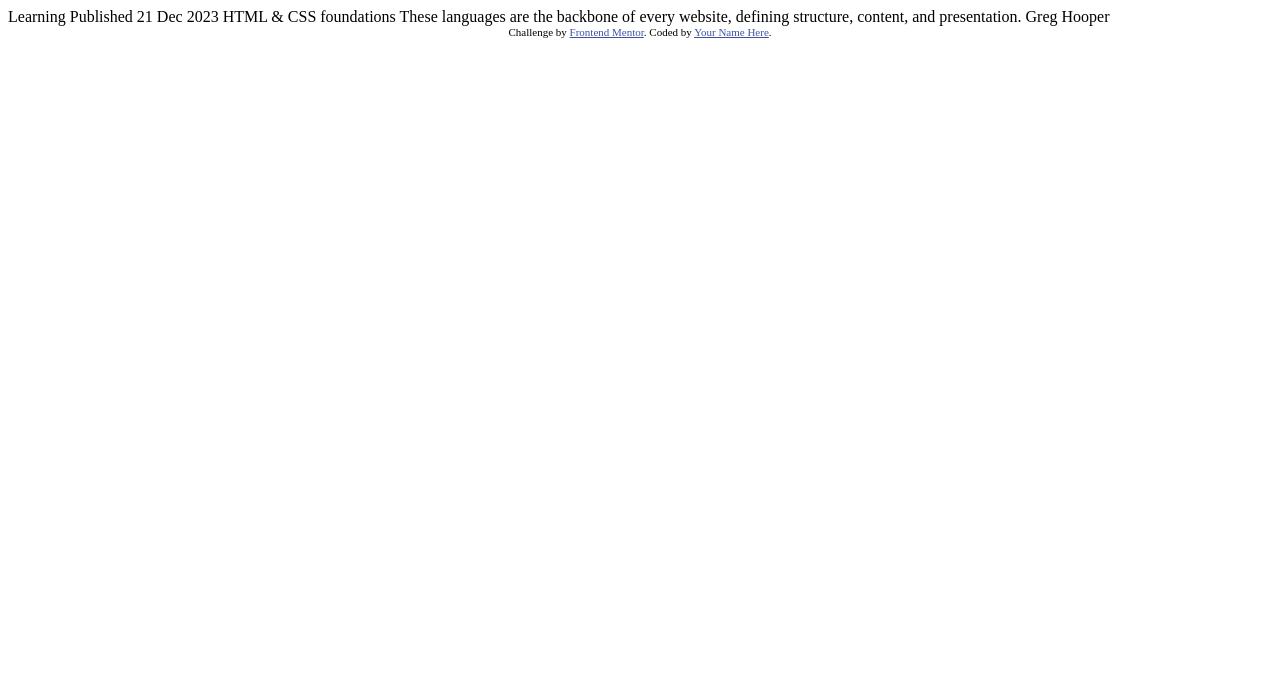
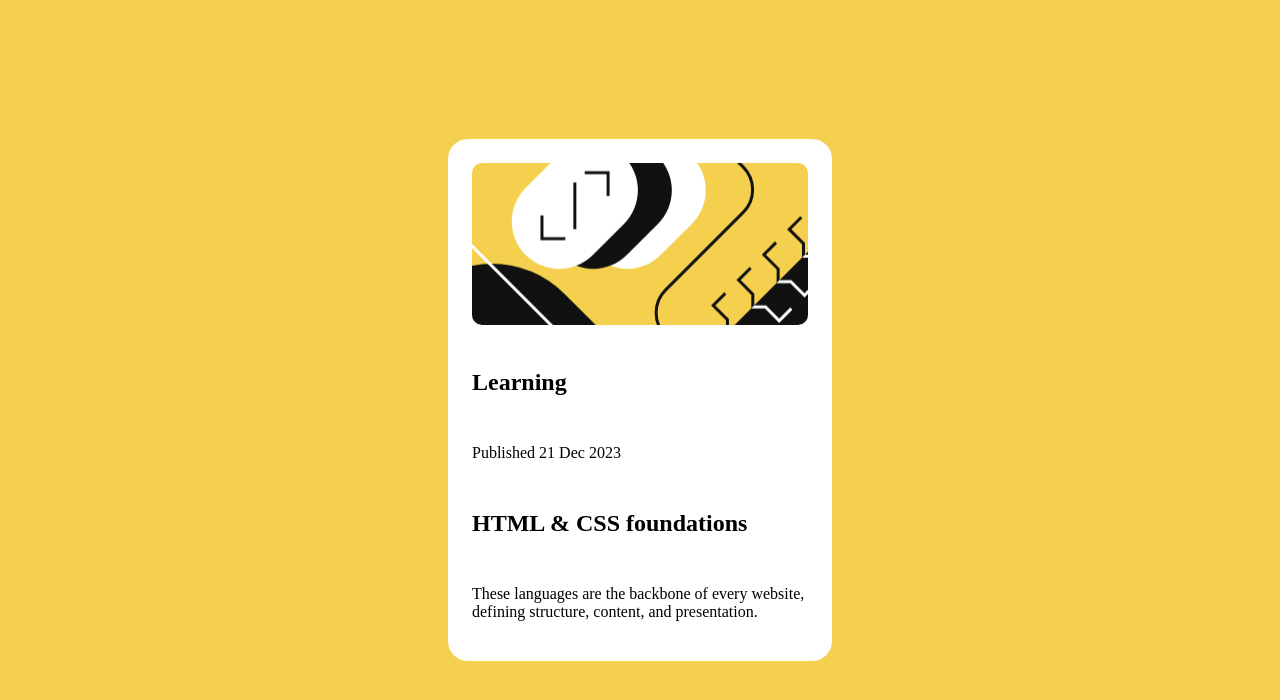
Before and after one commit to ernur-burshak/Blog-Preview-Card, a plain HTML site: page index.html in a window 1280 px wide. Drawn offline with Linux system fonts and the light colour scheme.

Commit message:
filled in the text section

```diff
--- a/index.html
+++ b/index.html
@@ -1,34 +1,40 @@
 <!DOCTYPE html>
 <html lang="en">
-<head>
-  <meta charset="UTF-8">
-  <meta name="viewport" content="width=device-width, initial-scale=1.0"> <!-- displays site properly based on user's device -->
+  <head>
+    <meta charset="UTF-8" />
+    <meta name="viewport" content="width=device-width, initial-scale=1.0" />
+    <!-- displays site properly based on user's device -->
 
-  <link rel="icon" type="image/png" sizes="32x32" href="./assets/images/favicon-32x32.png">
+    <link
+      rel="icon"
+      type="image/png"
+      sizes="32x32"
+      href="./assets/images/favicon-32x32.png"
+    />
 
-  <title>Frontend Mentor | Blog preview card</title>
+    <title>Frontend Mentor | Blog preview card</title>
 
-  <!-- Feel free to remove these styles or customise in your own stylesheet 👍 -->
-  <style>
-    .attribution { font-size: 11px; text-align: center; }
-    .attribution a { color: hsl(228, 45%, 44%); }
-  </style>
-</head>
-<body>
+    <link rel="stylesheet" href="style/style.css" />
+  </head>
+  <body>
+    <main class="container">
+      <div class="container-main-image"></div>
+      <section class="container-text">
+        <h1>Learning</h1>
+        <p>Published 21 Dec 2023</p>
+        <h2>HTML & CSS foundations</h2>
+        <p>
+          These languages are the backbone of every website, defining structure,
+          content, and presentation.
+        </p>
+      </section>
+    </main>
 
-  Learning
-
-  Published 21 Dec 2023
-
-  HTML & CSS foundations
-
-  These languages are the backbone of every website, defining structure, content, and presentation.
-
-  Greg Hooper
-
-  <div class="attribution">
-    Challenge by <a href="https://www.frontendmentor.io?ref=challenge" target="_blank">Frontend Mentor</a>.
-    Coded by <a href="#">Your Name Here</a>.
-  </div>
-</body>
+    <footer class="attribution">
+      Challenge by
+      <a href="https://www.frontendmentor.io?ref=challenge" target="_blank"
+        >Frontend Mentor</a
+      >. Coded by <a href="#">Ernur</a>.
+    </footer>
+  </body>
 </html>
--- /dev/null
+++ b/style/style.css
@@ -0,0 +1,48 @@
+body {
+  background-color: #f4d04e;
+  margin: 0;
+  display: flex; /* Используем Flexbox для центрирования всего содержимого */
+  justify-content: center; /* Центрируем по горизонтали */
+  align-items: center; /* Центрируем по вертикали */
+  height: 100vh; /* Устанавливаем высоту на всю высоту экрана */
+}
+
+.container {
+  background-color: #ffffff;
+  height: 522px;
+  width: 384px;
+  border-radius: 20px;
+  padding: 24px;
+  box-sizing: border-box;
+  display: flex; /* активируем флекс-контейнер */
+  flex-direction: column; /* элементы располагаются вертикально */
+  gap: 24px; /* вертикальный промежуток между элементами */
+}
+
+.container-main-image {
+  background-image: url("../assets/images/illustration-article.svg");
+  height: 200px;
+  width: 100%;
+  background-size: cover;
+  border-radius: 10px;
+  background-position: center;
+}
+
+.container-text {
+  width: 100%;
+  height: auto;
+  box-sizing: border-box;
+  display: flex; /* активируем флекс-контейнер */
+  flex-direction: column; /* элементы располагаются вертикально */
+  gap: 12px; /* вертикальный промежуток между элементами */
+}
+
+.attribution {
+  font-size: 11px;
+  text-align: center;
+  display: none;
+}
+
+.attribution a {
+  color: hsl(228, 45%, 44%);
+}
```
